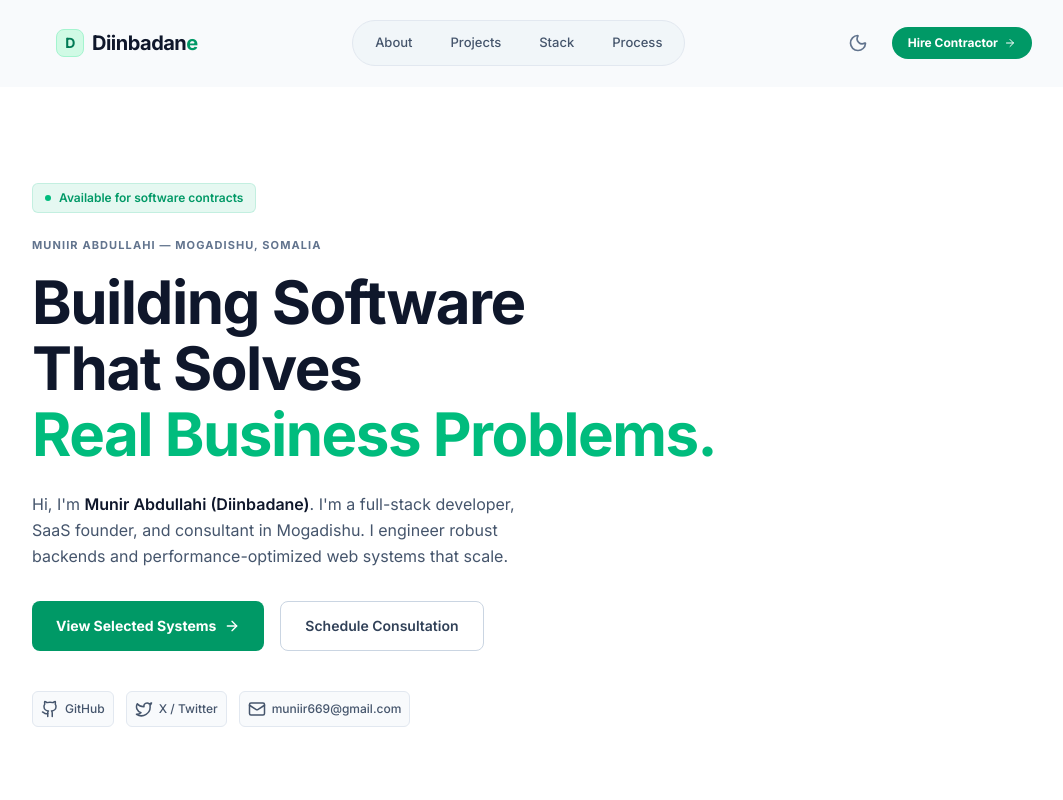
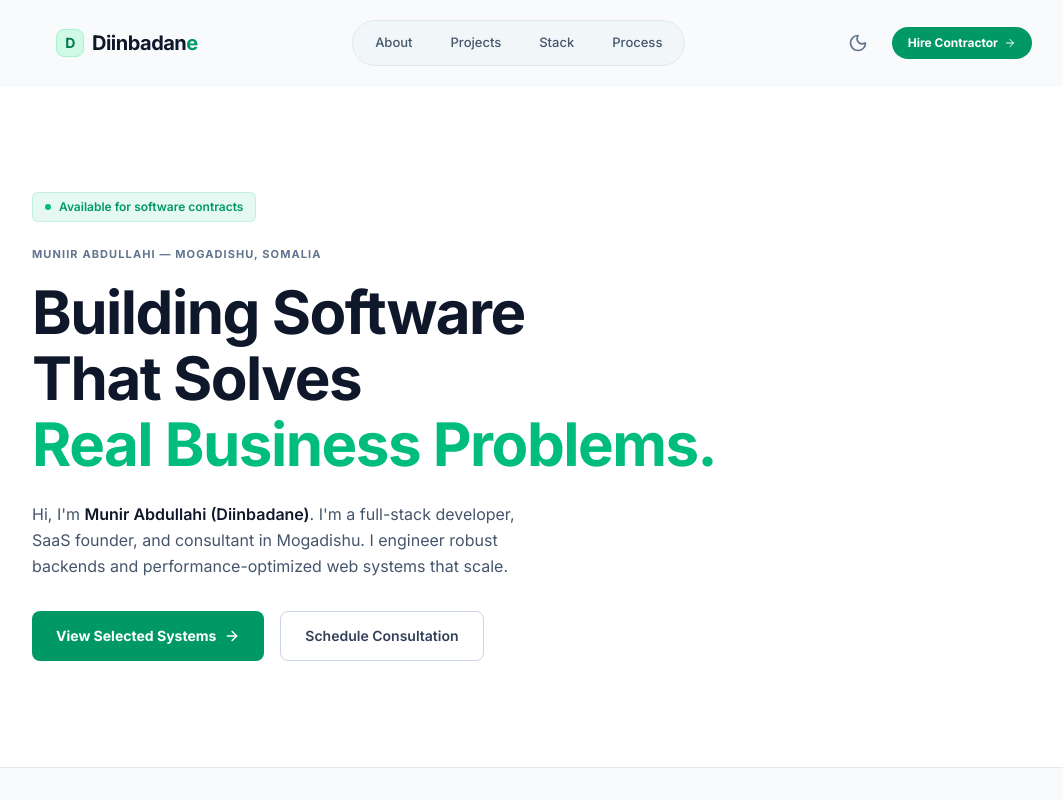
Before and after one commit to Muniir-abdullahi/diinbadane-portfolio, a React (Vite) app: page / in a window 1280 px wide. Shown: the top 800 px of the page, without its empty margins (96-1159 px from the left). Built offline with nearby package versions, Linux system fonts and the light colour scheme.

Commit message:
feat: add Hero component with project navigation and contact call-to-action buttons

```diff
--- a/src/components/Hero.tsx
+++ b/src/components/Hero.tsx
@@ -1,5 +1,5 @@
 import React from "react";
-import { ArrowRight, Github, Twitter, Mail } from "lucide-react";
+import { ArrowRight } from "lucide-react";
 
 export default function Hero() {
   const handleScrollTo = (id: string) => {
@@ -18,11 +18,7 @@ export default function Hero() {
     }
   };
 
-  const socialLinks = [
-    { icon: <Github className="h-4.5 w-4.5" id="social-hero-github" />, name: "GitHub", href: "https://github.com/Muniir-abdullahi" },
-    { icon: <Twitter className="h-4.5 w-4.5" id="social-hero-twitter" />, name: "X / Twitter", href: "https://x.com/diinbadane" },
-    { icon: <Mail className="h-4.5 w-4.5" id="social-hero-mail" />, name: "muniir669@gmail.com", href: "mailto:muniir669@gmail.com" }
-  ];
+
 
   return (
     <section
@@ -96,24 +92,7 @@ export default function Hero() {
               </button>
             </div>
 
-            {/* Social accounts shortcut links */}
-            <div className="flex items-center gap-5 pt-4" id="hero-socials-row">
-              <div className="flex items-center gap-3">
-                {socialLinks.map((link, idx) => (
-                  <a
-                    key={idx}
-                    href={link.href}
-                    target="_blank"
-                    rel="noopener noreferrer"
-                    className="flex items-center gap-1.5 p-2 bg-slate-50 dark:bg-slate-800/50 hover:bg-slate-100 dark:hover:bg-slate-800 border border-slate-200 dark:border-slate-700/50 rounded-md text-xs text-slate-600 dark:text-slate-400 hover:text-emerald-700 dark:hover:text-emerald-400 transition-colors"
-                    id={`hero-social-${idx}`}
-                  >
-                    {link.icon}
-                    <span className="hidden sm:inline font-medium">{link.name}</span>
-                  </a>
-                ))}
-              </div>
-            </div>
+
 
           </div>
 
```
